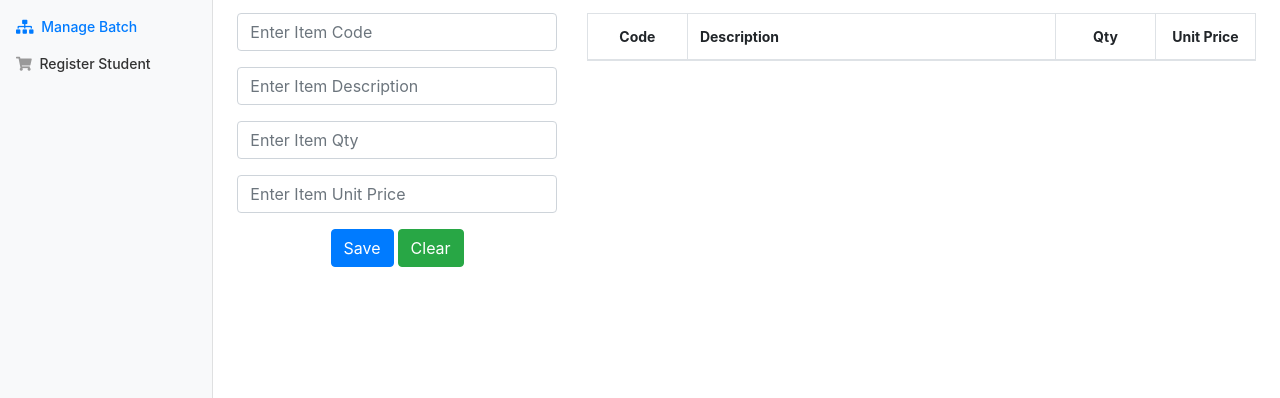
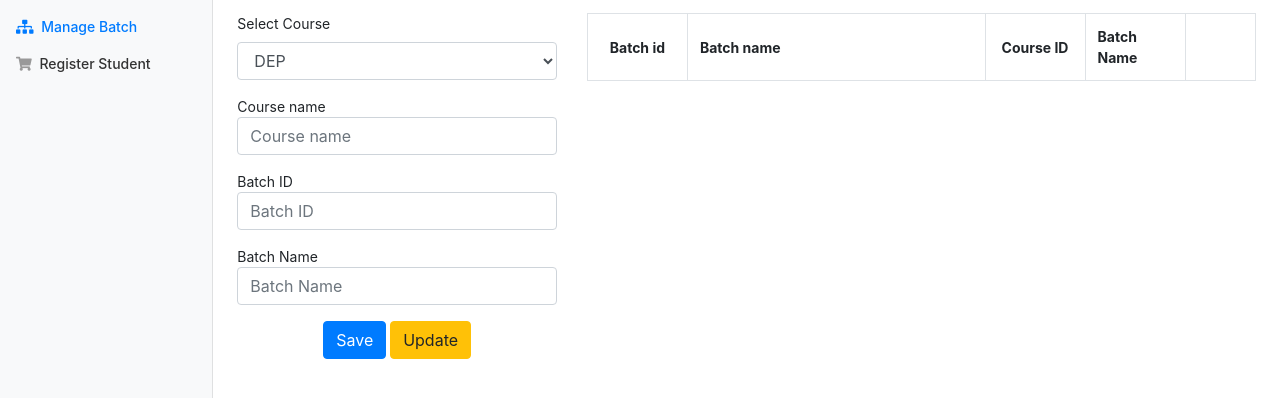
Before and after one commit to thamudhiFernando/student-management-system, a plain HTML site: page manage-batch.html in a window 1280 px wide. Shown: the part 122-520 px from the top of the page. Drawn offline with Linux system fonts and the light colour scheme.

Commit message:
adding batches ui

```diff
--- a/index.html
+++ b/index.html
@@ -7,9 +7,9 @@
     <title>Modern POS · DEP</title>
 
     <!-- Bootstrap core CSS -->
-    <link href="css/bootstrap.min.css" rel="stylesheet" integrity="sha384-ggOyR0iXCbMQv3Xipma34MD+dH/1fQ784/j6cY/iJTQUOhcWr7x9JvoRxT2MZw1T" crossorigin="anonymous">
+    <link href="css/bootstrap.min.css" rel="stylesheet" >
     <!-- Font Awesome CSS -->
-    <link rel="stylesheet" href="https://use.fontawesome.com/releases/v5.8.1/css/all.css" integrity="sha384-50oBUHEmvpQ+1lW4y57PTFmhCaXp0ML5d60M1M7uH2+nqUivzIebhndOJK28anvf" crossorigin="anonymous">
+    <link rel="stylesheet" href="https://use.fontawesome.com/releases/v5.8.1/css/all.css" >
     <!-- Main styles -->
     <link href="css/styles.css" rel="stylesheet">
     <!-- Dashboard Styles -->
@@ -45,7 +45,7 @@
                         </a>
                     </li>
                     <li class="nav-item">
-                        <a class="nav-link" href="place-order.html">
+                        <a class="nav-link" href="#">
                             <i class="fas fa-shopping-cart"></i>
                             Register Student
                         </a>
--- a/manage-batch.html
+++ b/manage-batch.html
@@ -7,11 +7,9 @@
     <title>Modern POS · DEP</title>
 
     <!-- Bootstrap core CSS -->
-    <link href="css/bootstrap.min.css" rel="stylesheet"
-          integrity="sha384-ggOyR0iXCbMQv3Xipma34MD+dH/1fQ784/j6cY/iJTQUOhcWr7x9JvoRxT2MZw1T" crossorigin="anonymous">
+    <link href="css/bootstrap.min.css" rel="stylesheet">
     <!-- Font Awesome CSS -->
-    <link rel="stylesheet" href="https://use.fontawesome.com/releases/v5.8.1/css/all.css"
-          integrity="sha384-50oBUHEmvpQ+1lW4y57PTFmhCaXp0ML5d60M1M7uH2+nqUivzIebhndOJK28anvf" crossorigin="anonymous">
+    <link rel="stylesheet" href="https://use.fontawesome.com/releases/v5.8.1/css/all.css">
     <!-- Custom styles -->
     <link href="css/styles.css" rel="stylesheet">
     <!-- Manage Customer Styles -->
@@ -47,7 +45,7 @@
                         </a>
                     </li>
                     <li class="nav-item">
-                        <a class="nav-link" href="place-order.html">
+                        <a class="nav-link" href="#">
                             <i class="fas fa-shopping-cart"></i>
                             Register Student
                         </a>
@@ -64,20 +62,32 @@
                 <div class="row">
                     <div class="col col-12 col-lg-4">
                         <div class="form-group">
-                            <input type="text" class="form-control" placeholder="Enter Item Code" id="txtItemCode">
+                            <label>Select Course</label>
+                            <select class="form-control" id="slctSelectCourse" placeholder="Select Course">
+                                <option value="">DEP</option>
+                                <option value="">JAVA</option>
+                                <option value="">Android</option>
+                                <option value="">MAX</option>
+                                <option value="">MM</option>
+                            </select>
+                        </div>
+
+                        <div class="form-group">
+                            <lable>Course name</lable>
+                            <input type="text" class="form-control"  id="txtCourseName" placeholder="Course name">
                         </div>
                         <div class="form-group">
-                            <input type="text" class="form-control" placeholder="Enter Item Description" id="txtItemDescription">
+                            <lable>Batch ID</lable>
+                            <input type="text" class="form-control"  id="txtBatchID" placeholder="Batch ID">
                         </div>
                         <div class="form-group">
-                            <input type="text" class="form-control" placeholder="Enter Item Qty" id="txtItemQty">
-                        </div>
-                        <div class="form-group">
-                            <input type="text" class="form-control" placeholder="Enter Item Unit Price" id="txtItemUnitPrice">
+                            <lable>Batch Name</lable>
+                            <input type="text" class="form-control"  id="txtBatchName" placeholder="Batch Name">
                         </div>
                         <div class="form-group text-center">
                             <button class="btn btn-primary" id="btn-save">Save</button>
-                            <button class="btn btn-success btn-clear">Clear</button>
+                            <button class="btn btn-warning" id="btn-Update">Update</button>
+
                         </div>
                     </div>
                     <div class="col col-12 col-lg-8">
@@ -86,14 +96,15 @@
                                 <col style="width: 100px;">
                                 <col>
                                 <col style="width: 100px;">
-                                <col style="width: 100px;">
                             </colgroup>
                             <thead>
+                            <col style="width: 100px;">
                             <tr>
-                                <th>Code</th>
-                                <th>Description</th>
-                                <th>Qty</th>
-                                <th>Unit Price</th>
+                                <th>Batch id</th>
+                                <th>Batch name</th>
+                                <th>Course ID</th>
+                                <th>Batch Name</th>
+                                <th></th>
                             </tr>
                             </thead>
                             <tbody id="tbody">
@@ -108,8 +119,6 @@
 </div>
 <!--JQuery JS-->
 <script src="js/jquery-3.4.1.min.js"></script>
-<!--Manage Item Script-->
-<script src="js/manage-item.js"></script>
 <!--Database Script-->
 <script src="js/database.js"></script>
 </body>
```
Also changed, not shown: manage-course.html (+3 -4 lines).
